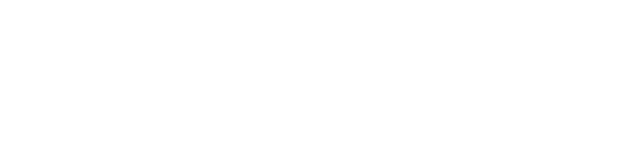
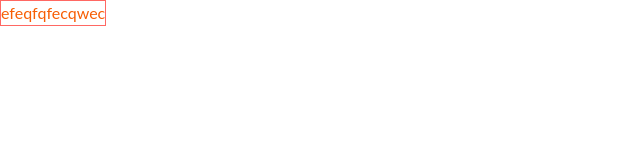
Before and after one commit to safarovmurod/Createx-Online-School, a plain HTML site: page index.html in a window 1280 px wide. Shown: the whole page, without its empty margins (0-640 px from the left). Drawn offline with Linux system fonts and the light colour scheme.

Commit message:
btn_fixed

```diff
--- a/index.html
+++ b/index.html
@@ -7,7 +7,7 @@
     <link rel="stylesheet" href="src/output.css">
 </head>
 <body>
-
+<button class="btn2">efeqfqfecqwec</button>
 
 </body>
 </html>
--- a/src/input.css
+++ b/src/input.css
@@ -16,7 +16,6 @@ body {
 }
 
 .btn {
-    padding: 14px 118px;
     color: #FFFFFF;
     background: linear-gradient(55.95deg, #FF3F3A 0%, #F75E05 100%);
     font-size: 16px;
@@ -24,10 +23,10 @@ body {
 }
 
 .btn2 {
-    padding: 14px 118px;
     color: #F75E05;
-    border: 1px solid  #FF3F3A;
+    border: 1px solid  #ff403ac9;
     font-size: 16px;
+    background-color: transparent;
     cursor: pointer;
 }
 
```
Also changed, not shown: src/output.css.
